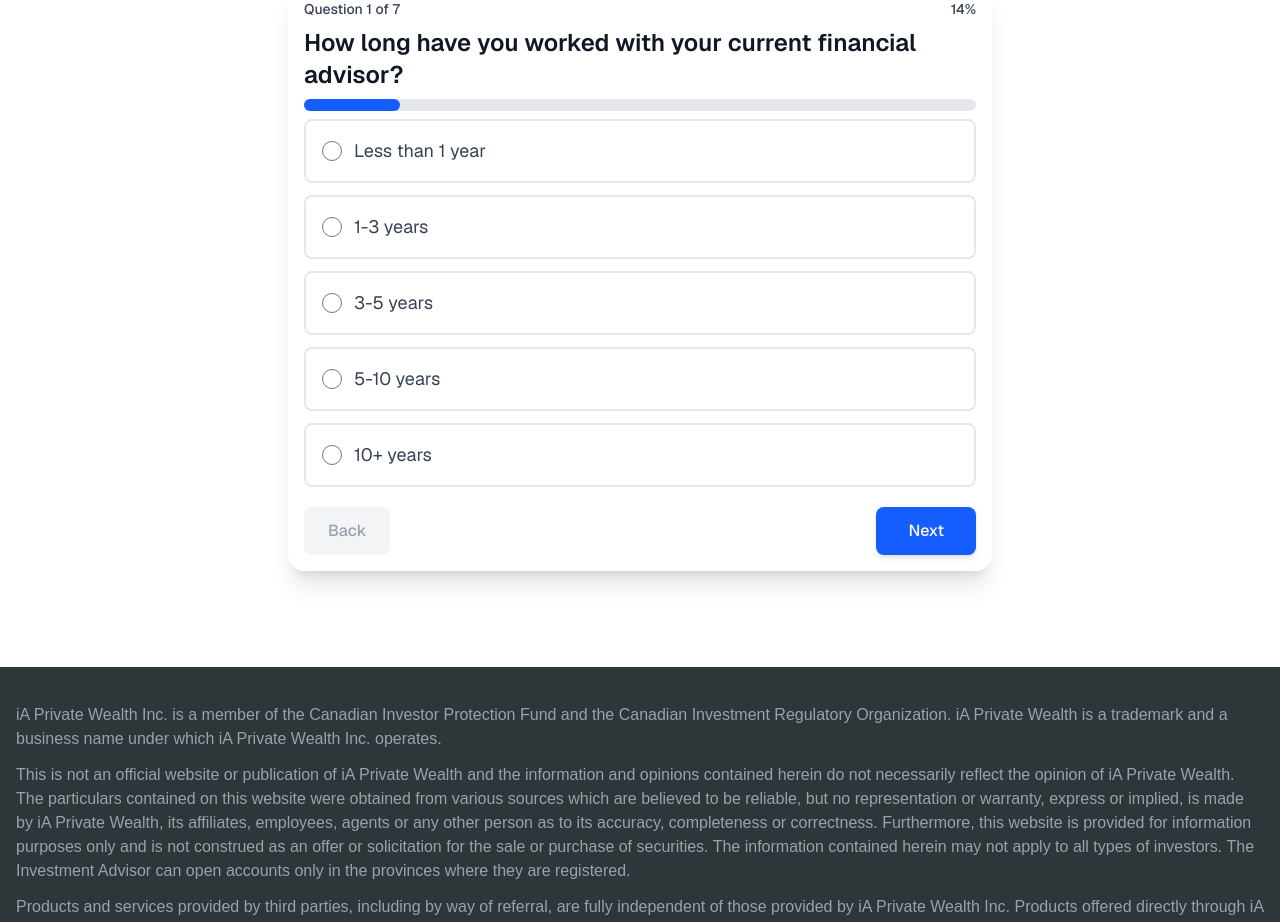
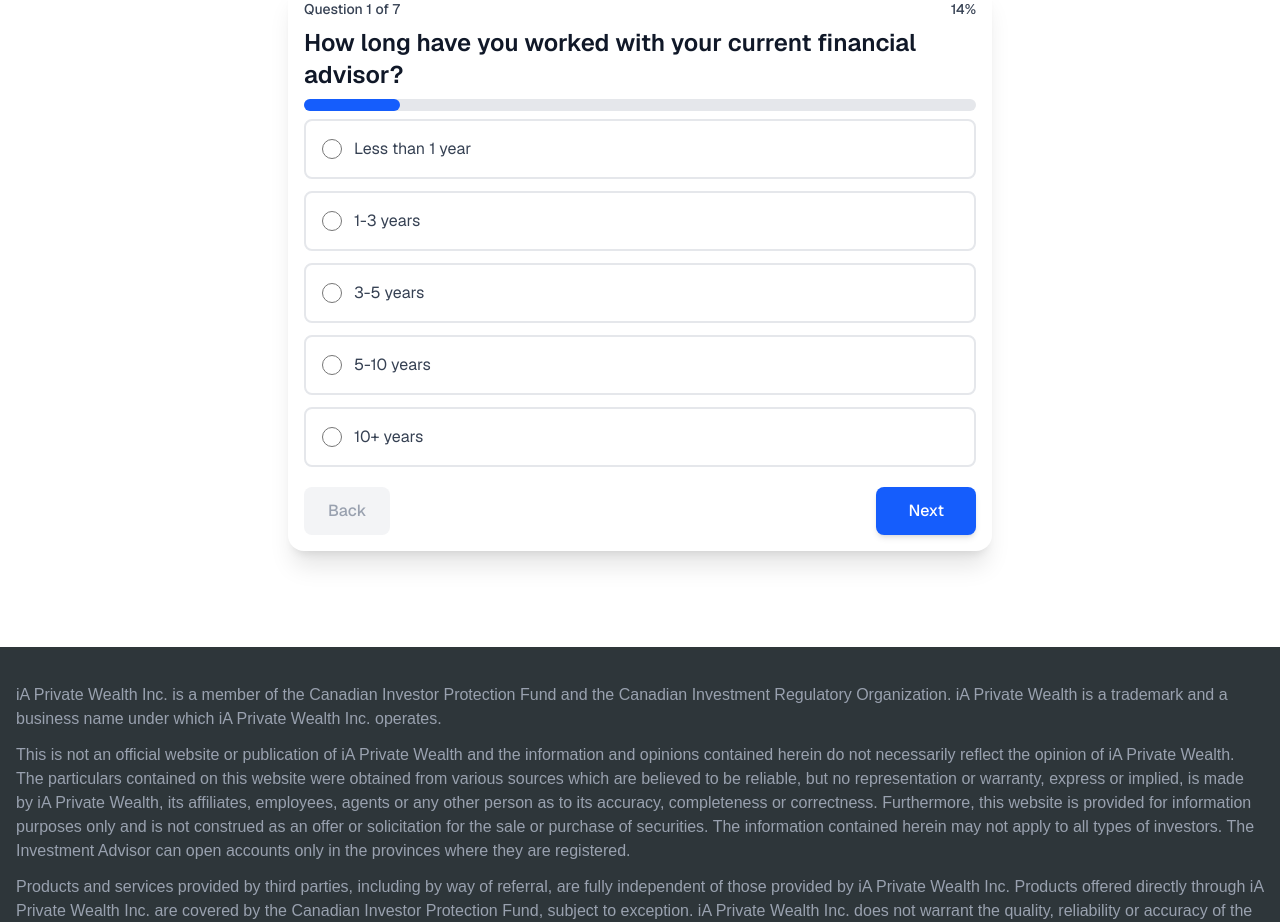
Before and after one commit to m4cbeth/gm-demo, a Next.js app: page /succession-assessment in a window 1280 px wide. Shown: the part 2120-3042 px from the top of the page. Built offline with nearby package versions, Linux system fonts and the light colour scheme.

Commit message:
about to add shadcn

```diff
--- a/app/succession-assessment/AssessmentForm.tsx
+++ b/app/succession-assessment/AssessmentForm.tsx
@@ -176,7 +176,7 @@ export default function AssessmentForm() {
                                         onChange={() => handleChange(option)}
                                         className="w-5 h-5 text-blue-600 focus:ring-blue-500 focus:ring-2"
                                     />
-                                    <span className="ml-3 text-lg text-gray-700">{option}</span>
+                                    <span className="ml-3 text-md text-gray-700">{option}</span>
                                 </label>
                             ))}
                         </div>
```
